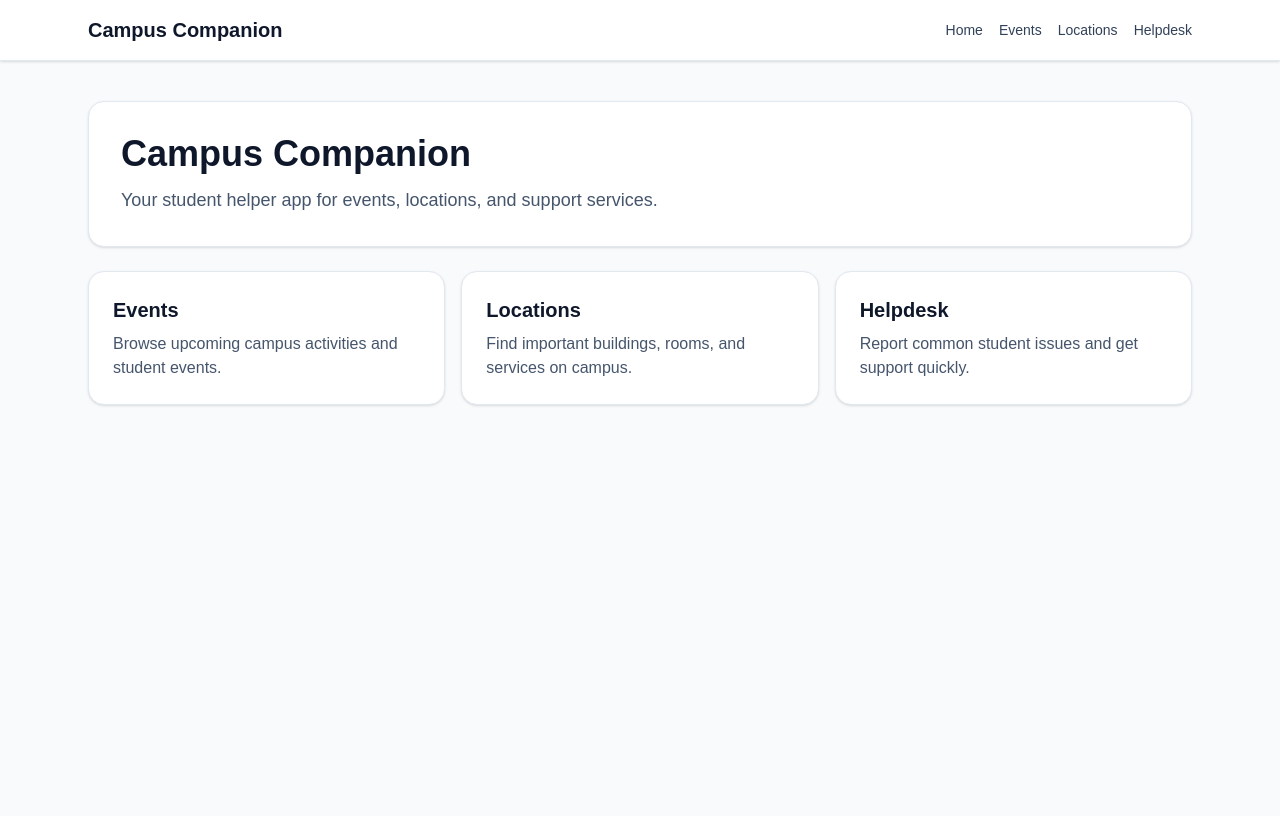
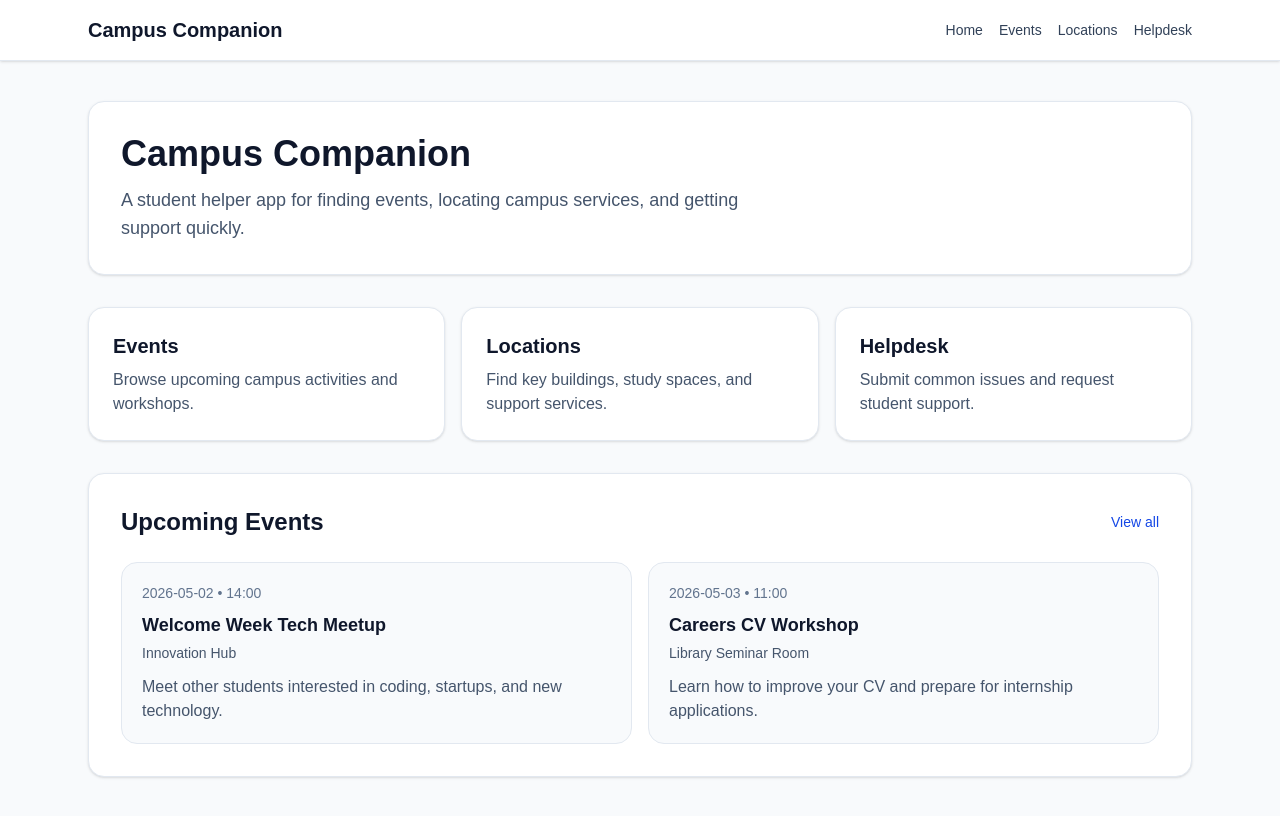
Before and after one commit to MiolesBlues/Campus_Companion, a Next.js app in the folder campus-companion/: page / in a window 1280 px wide. Shown: the top 816 px of the page. Built offline with nearby package versions, Linux system fonts and the light colour scheme.

Commit message:
build simple home page with quick links to core sections

```diff
--- a/campus-companion/src/app/page.tsx
+++ b/campus-companion/src/app/page.tsx
@@ -1,33 +1,80 @@
+import Link from "next/link";
+import events from "@/data/events.json";
+
 export default function Home() {
+  const upcomingEvents = events.slice(0, 2);
+
   return (
-    <section className="space-y-6">
-      <div className="rounded-2xl bg-white p-8 shadow-sm border border-slate-200">
+    <section className="space-y-8">
+      <div className="rounded-2xl border border-slate-200 bg-white p-8 shadow-sm">
         <h1 className="text-4xl font-bold text-slate-900">Campus Companion</h1>
-        <p className="mt-3 text-lg text-slate-600">
-          Your student helper app for events, locations, and support services.
+        <p className="mt-3 max-w-2xl text-lg text-slate-600">
+          A student helper app for finding events, locating campus services,
+          and getting support quickly.
         </p>
       </div>
 
       <div className="grid gap-4 md:grid-cols-3">
-        <div className="rounded-2xl border border-slate-200 bg-white p-6 shadow-sm">
+        <Link
+          href="/events"
+          className="rounded-2xl border border-slate-200 bg-white p-6 shadow-sm transition hover:border-slate-300 hover:shadow-md"
+        >
           <h2 className="text-xl font-semibold text-slate-900">Events</h2>
           <p className="mt-2 text-slate-600">
-            Browse upcoming campus activities and student events.
+            Browse upcoming campus activities and workshops.
           </p>
+        </Link>
+
+        <Link
+          href="/locations"
+          className="rounded-2xl border border-slate-200 bg-white p-6 shadow-sm transition hover:border-slate-300 hover:shadow-md"
+        >
+          <h2 className="text-xl font-semibold text-slate-900">Locations</h2>
+          <p className="mt-2 text-slate-600">
+            Find key buildings, study spaces, and support services.
+          </p>
+        </Link>
+
+        <Link
+          href="/helpdesk"
+          className="rounded-2xl border border-slate-200 bg-white p-6 shadow-sm transition hover:border-slate-300 hover:shadow-md"
+        >
+          <h2 className="text-xl font-semibold text-slate-900">Helpdesk</h2>
+          <p className="mt-2 text-slate-600">
+            Submit common issues and request student support.
+          </p>
+        </Link>
+      </div>
+
+      <div className="rounded-2xl border border-slate-200 bg-white p-8 shadow-sm">
+        <div className="flex items-center justify-between">
+          <h2 className="text-2xl font-semibold text-slate-900">
+            Upcoming Events
+          </h2>
+          <Link
+            href="/events"
+            className="text-sm font-medium text-blue-700 hover:text-blue-900"
+          >
+            View all
+          </Link>
         </div>
 
-        <div className="rounded-2xl border border-slate-200 bg-white p-6 shadow-sm">
-          <h2 className="text-xl font-semibold text-slate-900">Locations</h2>
-          <p className="mt-2 text-slate-600">
-            Find important buildings, rooms, and services on campus.
-          </p>
-        </div>
-
-        <div className="rounded-2xl border border-slate-200 bg-white p-6 shadow-sm">
-          <h2 className="text-xl font-semibold text-slate-900">Helpdesk</h2>
-          <p className="mt-2 text-slate-600">
-            Report common student issues and get support quickly.
-          </p>
+        <div className="mt-6 grid gap-4 md:grid-cols-2">
+          {upcomingEvents.map((event) => (
+            <article
+              key={event.id}
+              className="rounded-2xl border border-slate-200 bg-slate-50 p-5"
+            >
+              <p className="text-sm font-medium text-slate-500">
+                {event.date} • {event.time}
+              </p>
+              <h3 className="mt-2 text-lg font-semibold text-slate-900">
+                {event.title}
+              </h3>
+              <p className="mt-1 text-sm text-slate-600">{event.location}</p>
+              <p className="mt-3 text-slate-600">{event.description}</p>
+            </article>
+          ))}
         </div>
       </div>
     </section>
```
